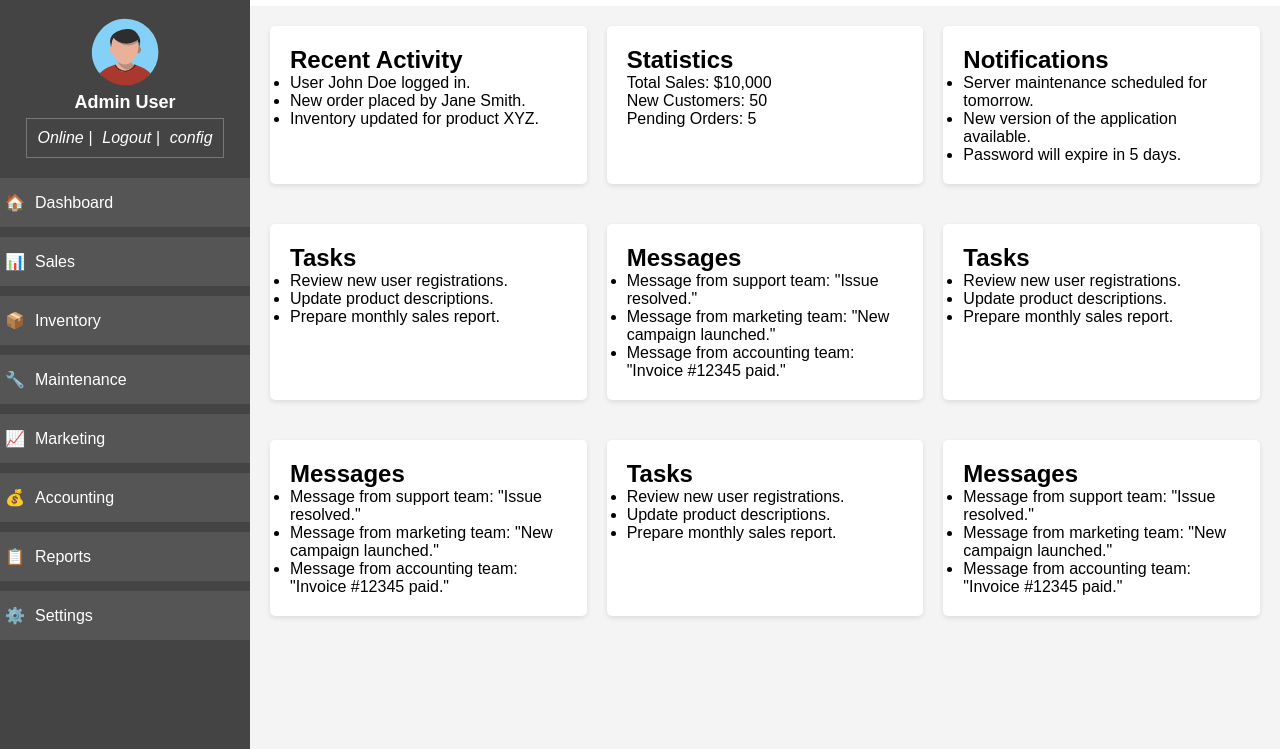
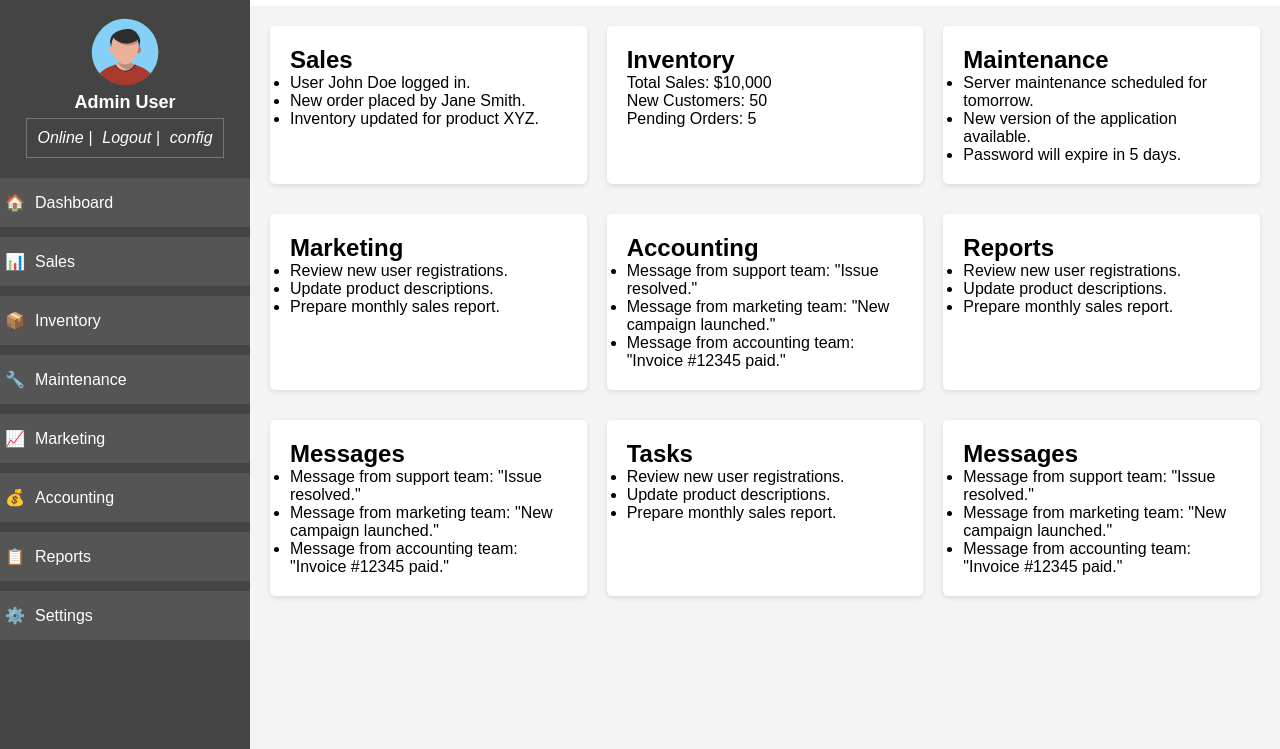
Before and after one commit to xandecrz/Admin-panel, a plain HTML site: page index.html in a window 1280 px wide. Shown: the part 51-800 px from the top of the page. Drawn offline with Linux system fonts and the light colour scheme.

Commit message:
haciendo cambio en la estrutura html

```diff
--- a/css/style.css
+++ b/css/style.css
@@ -139,5 +139,5 @@ main{
     border-radius: 5px;
     box-shadow: 0 2px 5px rgba(0,0,0,0.1);
     padding: 20px;
-    margin-bottom: 20px;
+    margin-bottom: 10px;
 }
--- a/index.html
+++ b/index.html
@@ -53,7 +53,7 @@
 
             <section class="content">
                 <article class="card">
-                    <h2>Recent Activity</h2>
+                    <h2>Sales</h2>
                     <ul>
                         <li>User John Doe logged in.</li>
                         <li>New order placed by Jane Smith.</li>
@@ -62,14 +62,14 @@
                 </article>
 
                 <article class="card">
-                    <h2>Statistics</h2>
+                    <h2>Inventory</h2>
                     <p>Total Sales: $10,000</p>
                     <p>New Customers: 50</p>
                     <p>Pending Orders: 5</p>
                 </article>
 
                 <article class="card">
-                    <h2>Notifications</h2>
+                    <h2>Maintenance</h2>
                     <ul>
                         <li>Server maintenance scheduled for tomorrow.</li>
                         <li>New version of the application available.</li>
@@ -78,7 +78,7 @@
                 </article>
 
                 <article class="card">
-                    <h2>Tasks</h2>
+                    <h2>Marketing</h2>
                     <ul>
                         <li>Review new user registrations.</li>
                         <li>Update product descriptions.</li>
@@ -87,15 +87,15 @@
                 </article>
 
                 <article class="card">
-                    <h2>Messages</h2>
+                    <h2>Accounting</h2>
                     <ul>
                         <li>Message from support team: "Issue resolved."</li>
                         <li>Message from marketing team: "New campaign launched."</li>
                         <li>Message from accounting team: "Invoice #12345 paid."</li>
                     </ul>
                 </article>
-                                <article class="card">
-                    <h2>Tasks</h2>
+                <article class="card">
+                    <h2>Reports</h2>
                     <ul>
                         <li>Review new user registrations.</li>
                         <li>Update product descriptions.</li>
```
Also changed, not shown: robot.txt.
